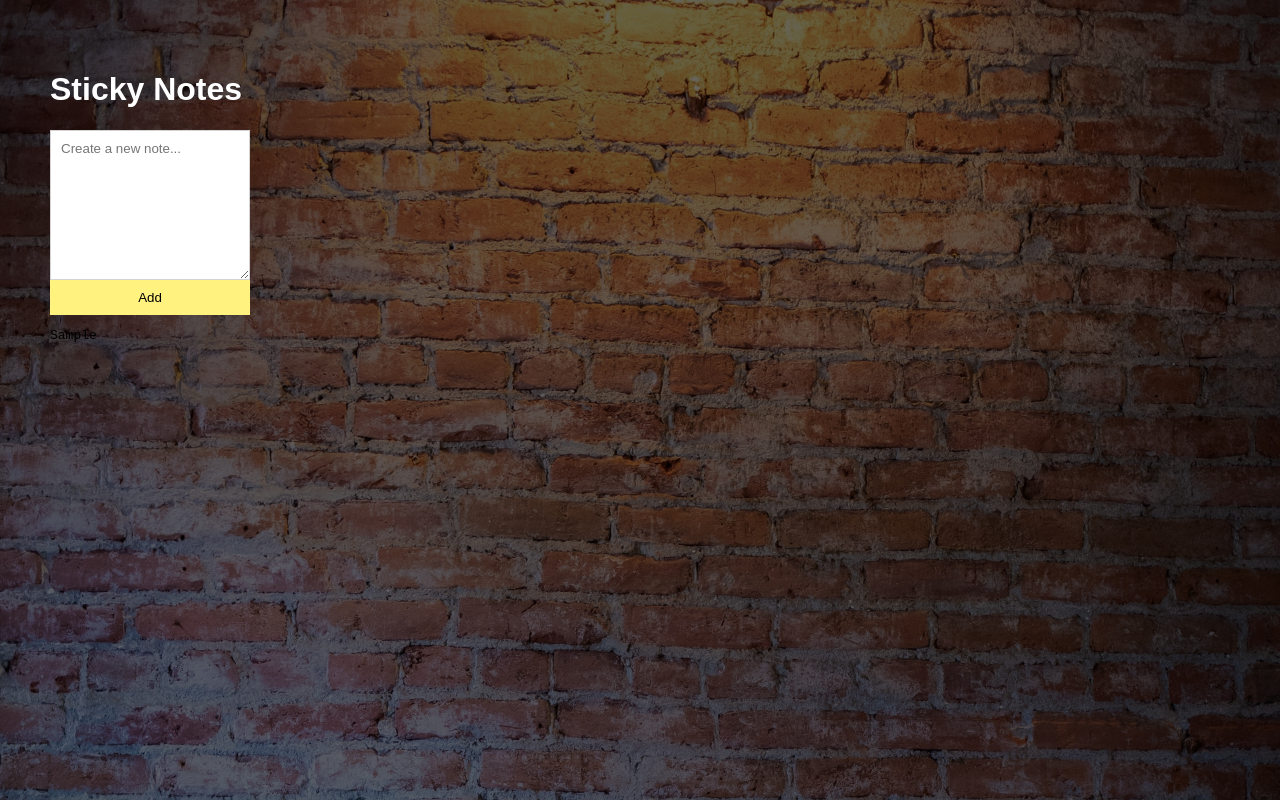
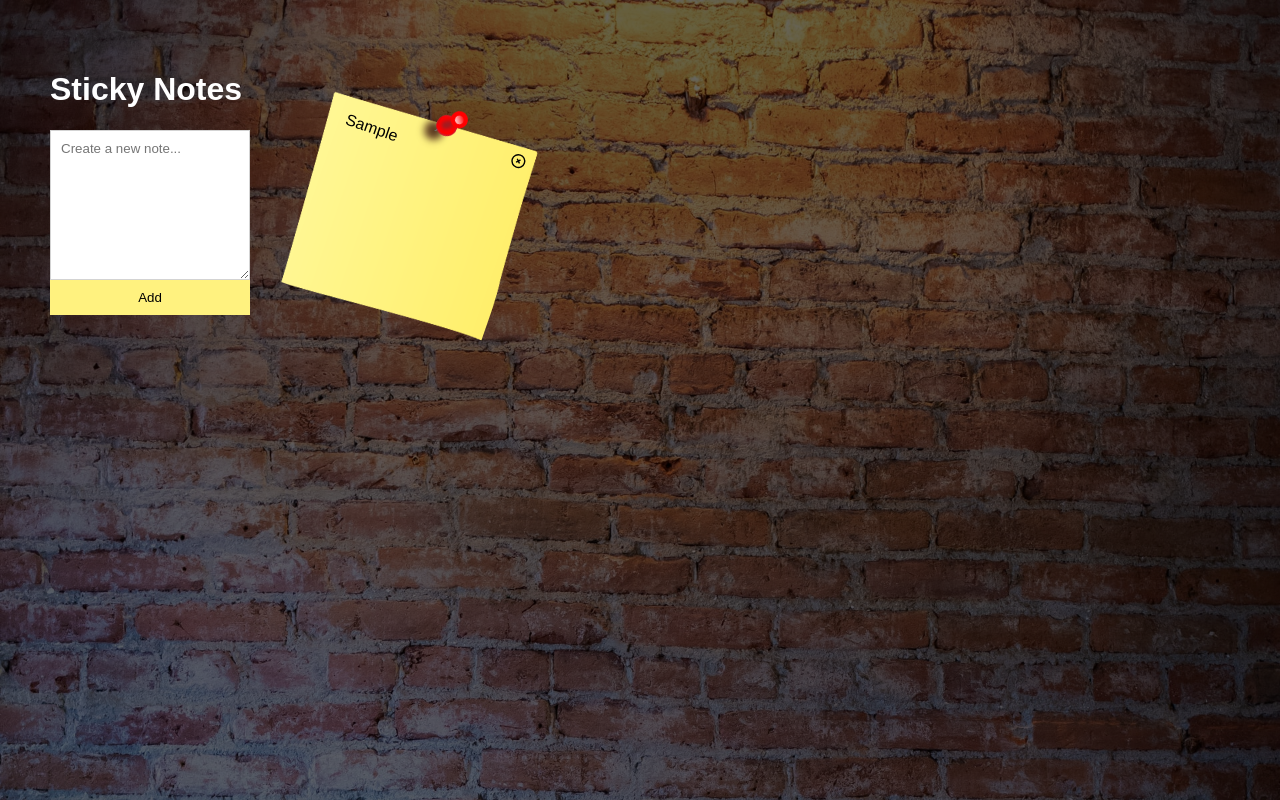
Before and after one commit to amin-qanbari/Sticky-Note-App, a React (Create React App) app: page / in a window 1280 px wide. Both pictures are taken after typing "Sample" into the empty fields and a click on the button "Add". Built offline with nearby package versions, Linux system fonts and the light colour scheme.

Commit message:
add dragable and dragEnd and dragOver and pic for newNote

```diff
--- a/src/App.js
+++ b/src/App.js
@@ -1,4 +1,4 @@
-import React, { useState, useReducer} from "react";
+import React, { useState, useReducer } from "react";
 import "./App.scss";
 
 //uuid
@@ -21,6 +21,8 @@ const reducer = (state, action) => {
       console.log(newState);
       return newState;
     }
+
+
 
     default:
       return state;
@@ -48,8 +50,18 @@ const App = () => {
     setNoteInput("");
   };
 
+  const dropNote = (event) => {
+    event.target.style.left = `${event.pageX - 50}px`;
+    event.target.style.top = `${event.pageY - 50}px`;
+  };
+
+  const dragOver = (event) => {
+    event.stopPropagation();
+    event.preventDefault();
+  };
+
   return (
-    <div className="app">
+    <div className="app" onDragOver={dragOver}>
       <h1>Sticky Notes</h1>
 
       <form onSubmit={addNote} className="note-form">
@@ -62,7 +74,29 @@ const App = () => {
       </form>
 
       {state.notes.map((note) => (
-        <div className="note" key={note.id}>
+        <div
+          className="note"
+          key={note.id}
+          style={{ transform: `rotate(${note.rotate}deg)` }}
+          draggable="true"
+          onDragEnd={dropNote}
+        >
+          <div className="close" onClick={() => dispatch({type : 'DELETE_NOTE' , payload : note})}>
+            <svg
+              xmlns="http://www.w3.org/2000/svg"
+              className="h-6 w-6"
+              fill="none"
+              viewBox="0 0 24 24"
+              stroke="currentColor"
+            >
+              <path
+                strokeLinecap="round"
+                strokeLinejoin="round"
+                strokeWidth={2}
+                d="M10 14l2-2m0 0l2-2m-2 2l-2-2m2 2l2 2m7-2a9 9 0 11-18 0 9 9 0 0118 0z"
+              />
+            </svg>
+          </div>
           <pre className="text">{note.text}</pre>
         </div>
       ))}
--- a/src/App.scss
+++ b/src/App.scss
@@ -53,3 +53,37 @@ h1{
     }
   }
 }
+
+.note {
+  position: absolute;
+  cursor: pointer;
+  background-image: url('./assets/post-it-note.png');
+  background-size: cover;
+  top: 100px;
+  left: 300px;
+  height: 220px;
+  width: 220px;
+  padding: 20px;
+
+  .text {
+    font-family: Arial, Helvetica, sans-serif;
+    height: 100%;
+    width: 100%;
+    white-space: pre-wrap;
+  }
+}
+
+.close {
+  width: 17px;
+  height: 17px;
+  position: absolute;
+  right: 15px;
+  transition: transform .3s ease;
+
+  &:hover {
+    transform: scale(1.2);
+    background-color: #000;
+    color: white;
+    border-radius: 50%;
+  }
+}
```
